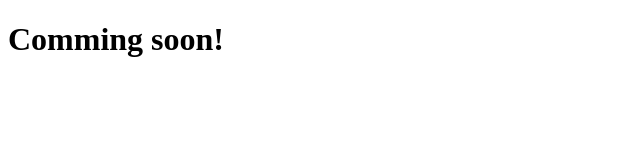
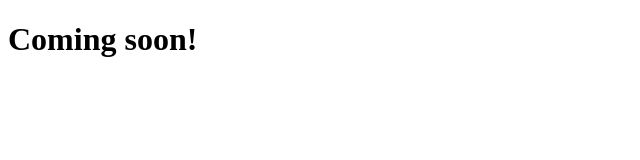
Before and after one commit to shembane/devandjam-website, a plain HTML site: page index.html in a window 1280 px wide. Shown: the whole page, without its empty margins (0-640 px from the left). Drawn offline with Linux system fonts and the light colour scheme.

Commit message:
Update index.html

```diff
--- a/index.html
+++ b/index.html
@@ -5,6 +5,6 @@
     <link rel="icon" href="dev&jam.png">
 </head>
 <body>
-    <h1>Comming soon!</h1>
+    <h1>Coming soon!</h1>
 </body>
 </html>
```
